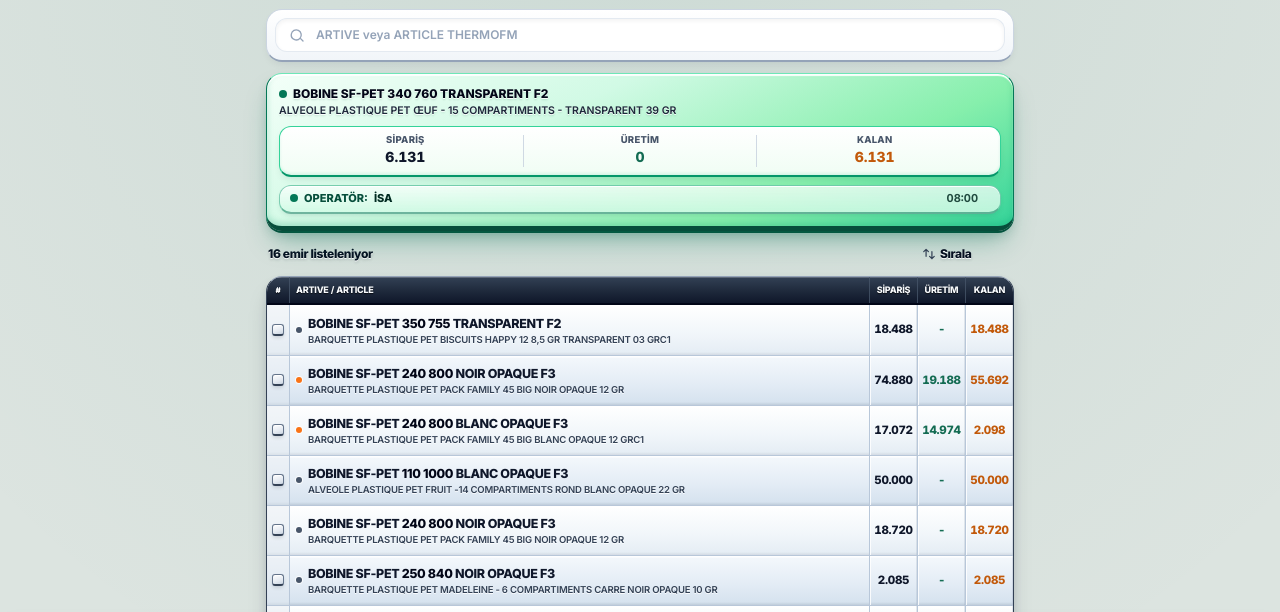
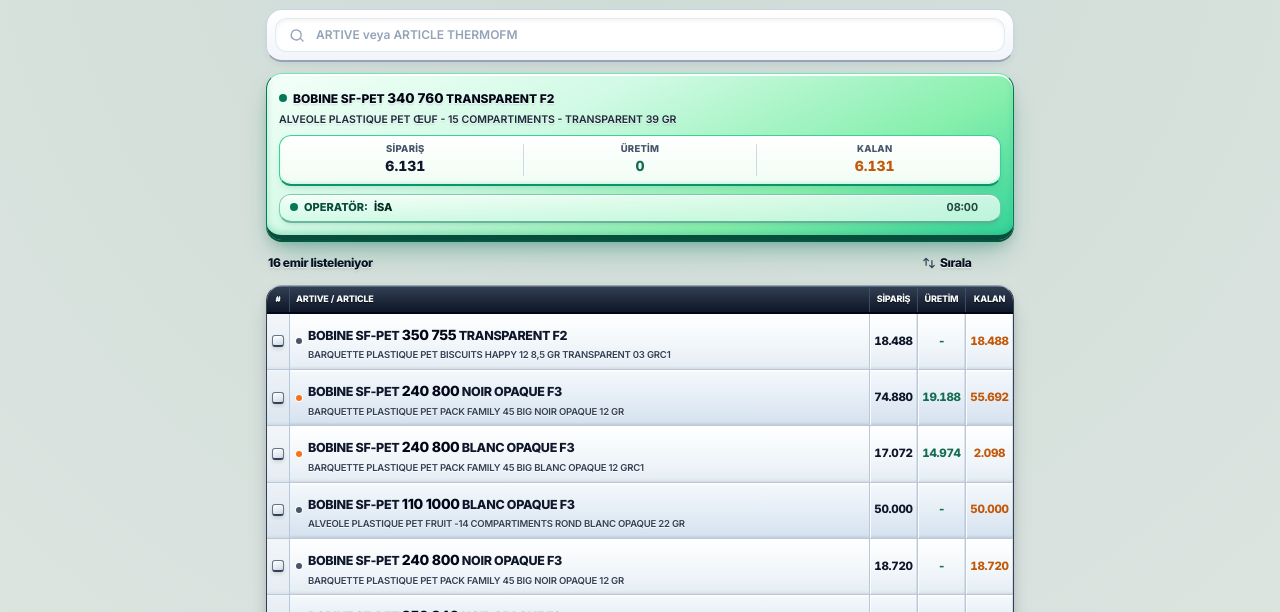
Before and after one commit to oozzkaankrt-dotcom/extruder-uretim, a plain HTML site: page index.html in a window 1280 px wide. Shown: the part 118-730 px from the top of the page. Drawn offline with nearby package versions, Linux system fonts and the light colour scheme.

Commit message:
Update index.html

```diff
--- a/index.html
+++ b/index.html
@@ -411,12 +411,17 @@
       display: none;
     }
     #tab-emirler .coil-dim-highlight {
+      display: inline-block;
       font-weight: 950;
+      font-size: 1.12em;
+      line-height: 1.55;
+      padding-top: 2px;
+      padding-bottom: 2px;
+      vertical-align: baseline;
       color: #020617;
       background: transparent;
       border-bottom: none;
       border-radius: 0;
-      padding: 0;
       box-shadow: none;
     }
     #tab-emirler .emirler-header-3d {
```
